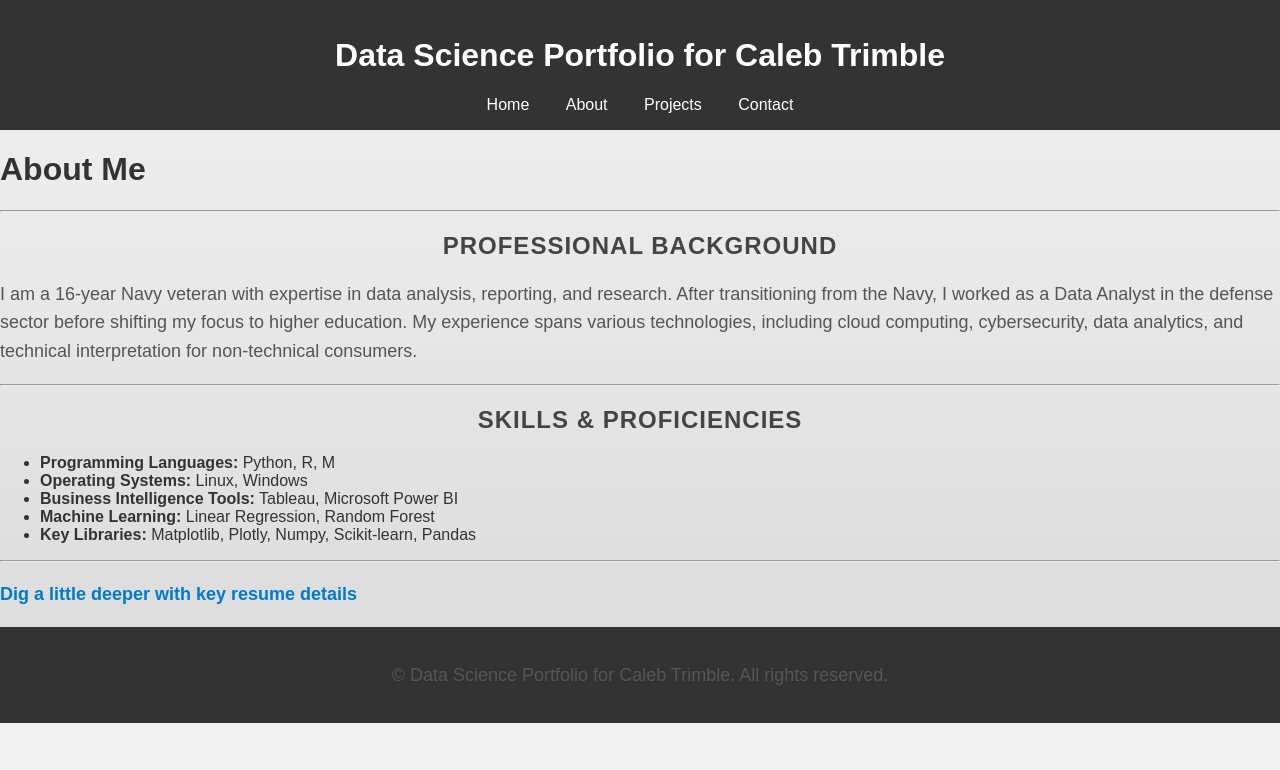
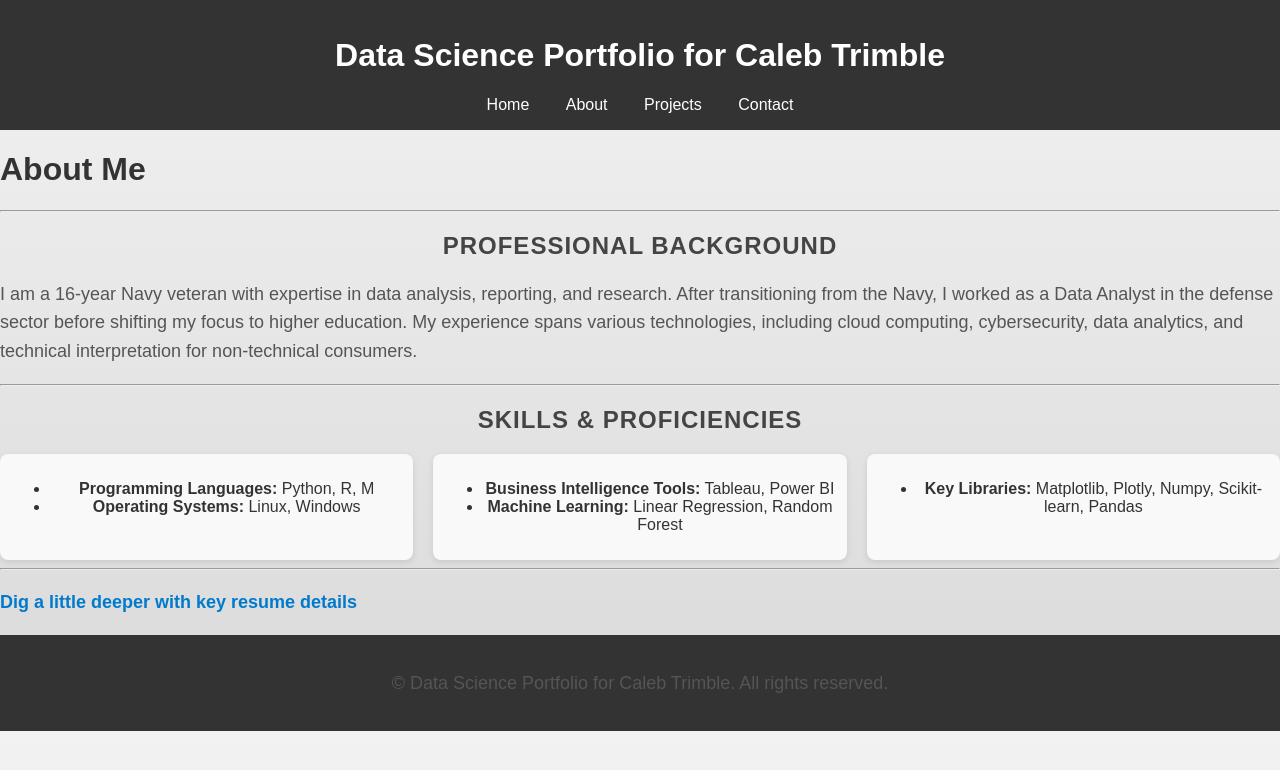
Before and after one commit to cmtrimble/cmtrimble.github.io, a Jekyll site: the page built from about.md, in a window 1280 px wide. Shown: the top 770 px of the page. Built offline with Jekyll 4.4.1, drawn with Linux system fonts in a browser that asks for light colours.

Commit message:
Update about.md

```diff
--- a/about.md
+++ b/about.md
@@ -14,11 +14,26 @@ I am a 16-year Navy veteran with expertise in data analysis, reporting, and rese
 ---
 
 ## Skills & Proficiencies
-- **Programming Languages:** Python, R, M
-- **Operating Systems:** Linux, Windows
-- **Business Intelligence Tools:** Tableau, Microsoft Power BI
-- **Machine Learning:** Linear Regression, Random Forest
-- **Key Libraries:** Matplotlib, Plotly, Numpy, Scikit-learn, Pandas
+
+<div class="skills-container">
+    <div class="skills-column">
+        <ul>
+            <li><strong>Programming Languages:</strong> Python, R, M</li>
+            <li><strong>Operating Systems:</strong> Linux, Windows</li>
+        </ul>
+    </div>
+    <div class="skills-column">
+        <ul>
+            <li><strong>Business Intelligence Tools:</strong> Tableau, Power BI</li>
+            <li><strong>Machine Learning:</strong> Linear Regression, Random Forest</li>
+        </ul>
+    </div>
+    <div class="skills-column">
+        <ul>
+            <li><strong>Key Libraries:</strong> Matplotlib, Plotly, Numpy, Scikit-learn, Pandas</li>
+        </ul>
+    </div>
+</div>
 
 ---
 
```
